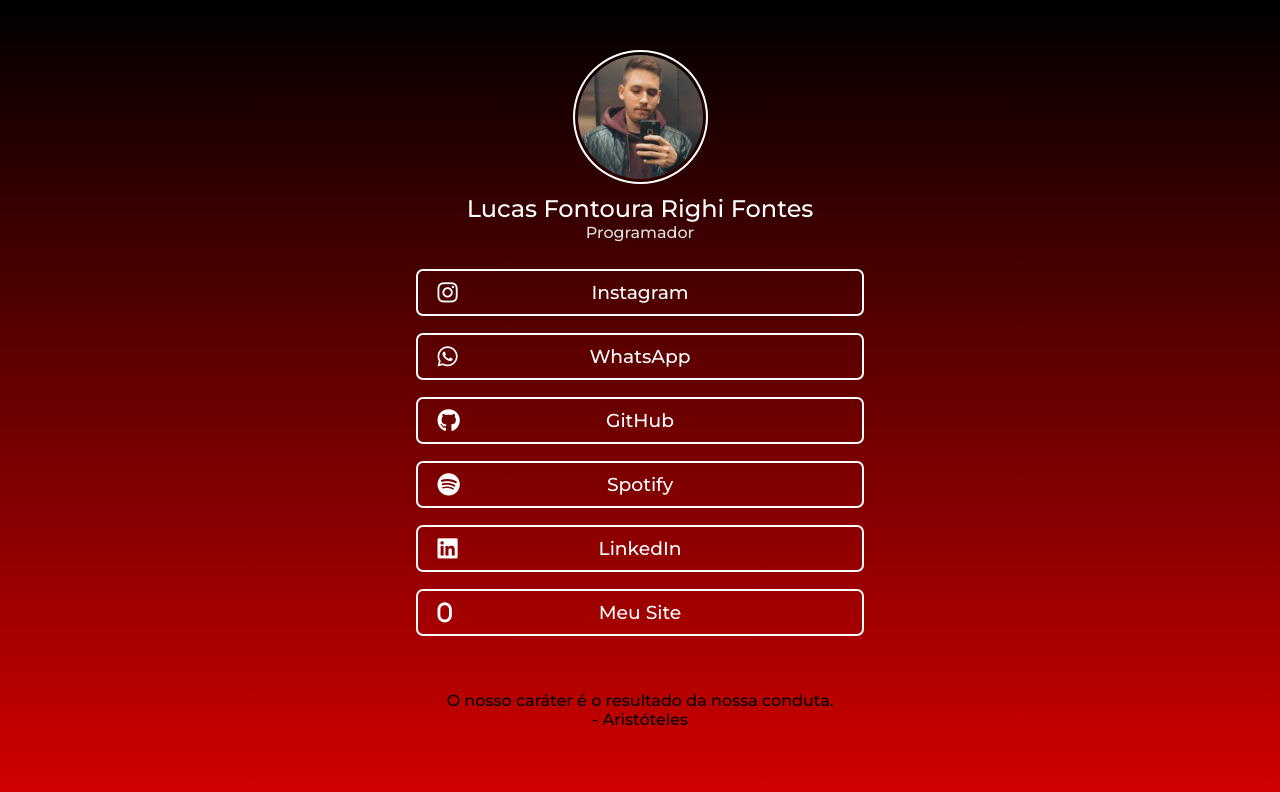
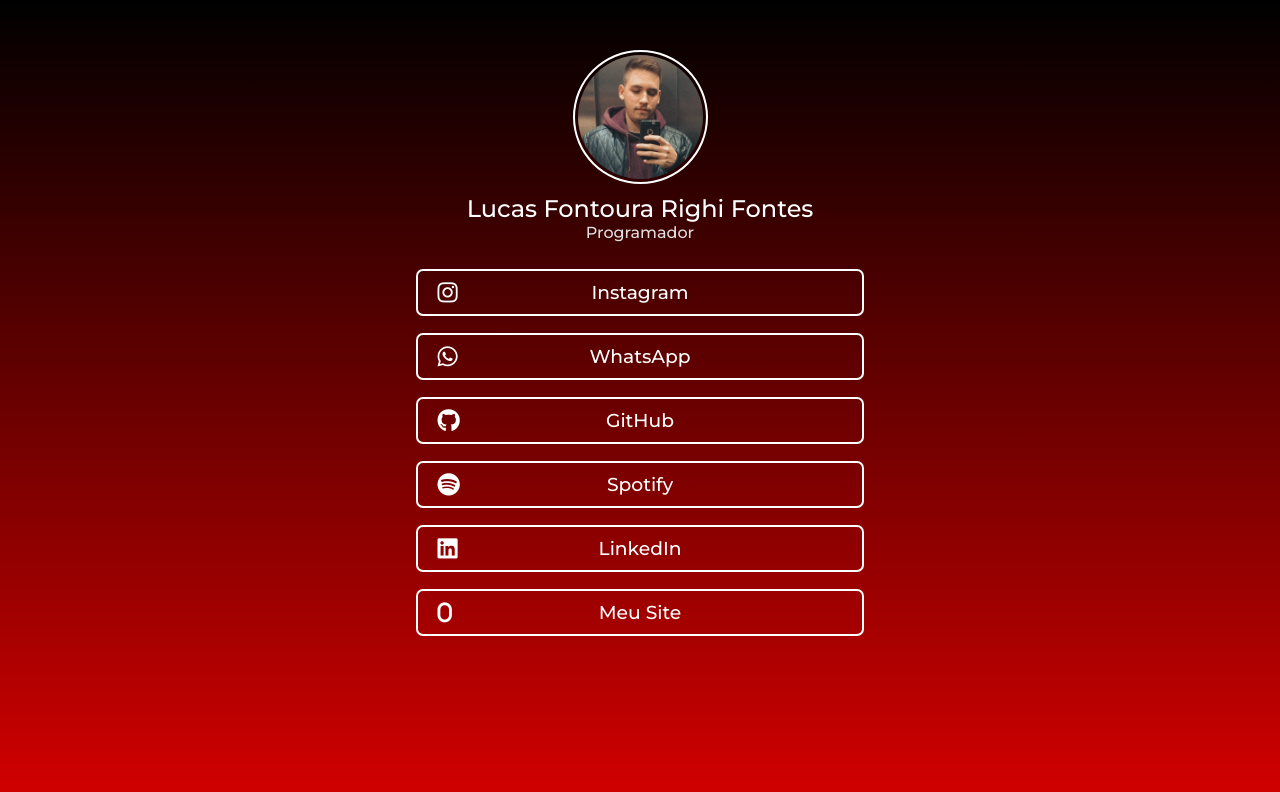
Before and after one commit to LucasFontoura06/Linktree3.0, a plain HTML site: page index.html in a window 1280 px wide. Drawn offline with Linux system fonts and the light colour scheme.

Commit message:
Update index.html

```diff
--- a/index.html
+++ b/index.html
@@ -36,9 +36,6 @@
 
             <br>
             <br>
-            <div class="final"> O nosso caráter é o resultado da nossa conduta. </div>
-            - Aristóteles
-
 
         </div><!--container-->
 
```
